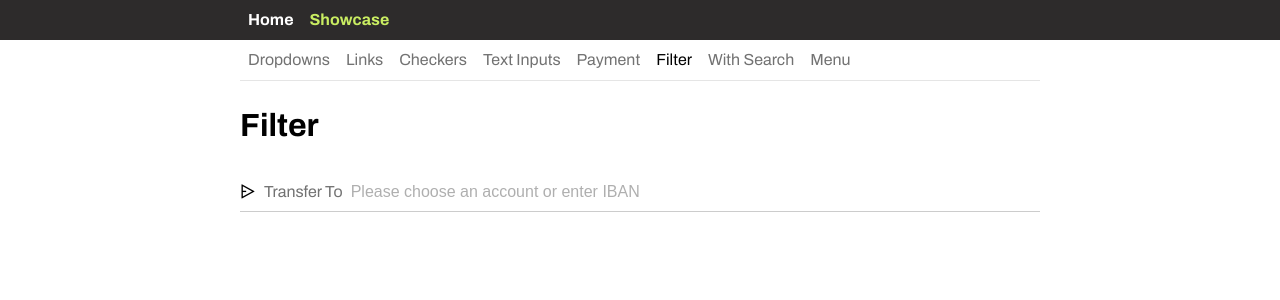
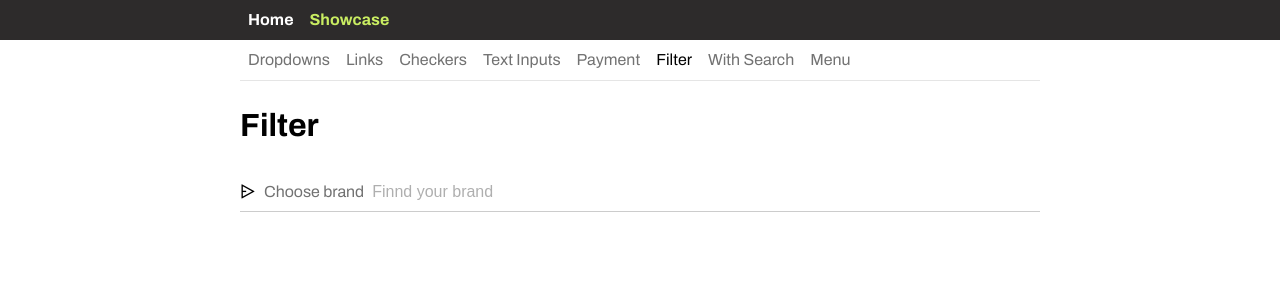
Before and after one commit to kamrade/auto-catalogue, a SvelteKit app: page /showcase/filter-select in a window 1280 px wide. Shown: the top 300 px of the page. Built offline with nearby package versions, Linux system fonts and the light colour scheme.

Commit message:
Minor fixes

```diff
--- a/src/routes/showcase/dropdown-with-search/+page.svelte
+++ b/src/routes/showcase/dropdown-with-search/+page.svelte
@@ -23,7 +23,7 @@
 
   const selectOption = (option: SelectOption) => {
     selected = option;
-    setTimeout(() => focus());
+    setTimeout(() => buttonFocus());
   };
 
   let buttonFocus: () => unknown;
@@ -43,6 +43,7 @@
     Value: {selected?.text || ''}</Button
   >
   <div>
+    {#if dropdownVisible}
       <Dropdown
         isVisible={dropdownVisible}
         bind:searchValue={searchString}
@@ -55,5 +56,6 @@
         maxHeight={200}
         {hideDropdown}
       />
+    {/if}
   </div>
 </div>
--- a/src/routes/showcase/filter-select/+page.svelte
+++ b/src/routes/showcase/filter-select/+page.svelte
@@ -50,14 +50,13 @@
 
 <div class="mb-6">
   <Autocomplete
-    label="Transfer To"
+    label="Choose brand"
     textValue={autocompleteTextValue}
     selected={autocompleteValue}
     onKeyup={autocompleteKeyupHandler}
     options={opts}
     {selectOption}
-    placeholder={'Please choose an account or enter IBAN'}
-    readonly={true}
+    placeholder={'Finnd your brand'}
   >
     <svelte:fragment slot="prefix"><i class="ri-send-plane-2-line"></i></svelte:fragment>
 
```
Lines whose indentation alone changed are shown as unchanged.
